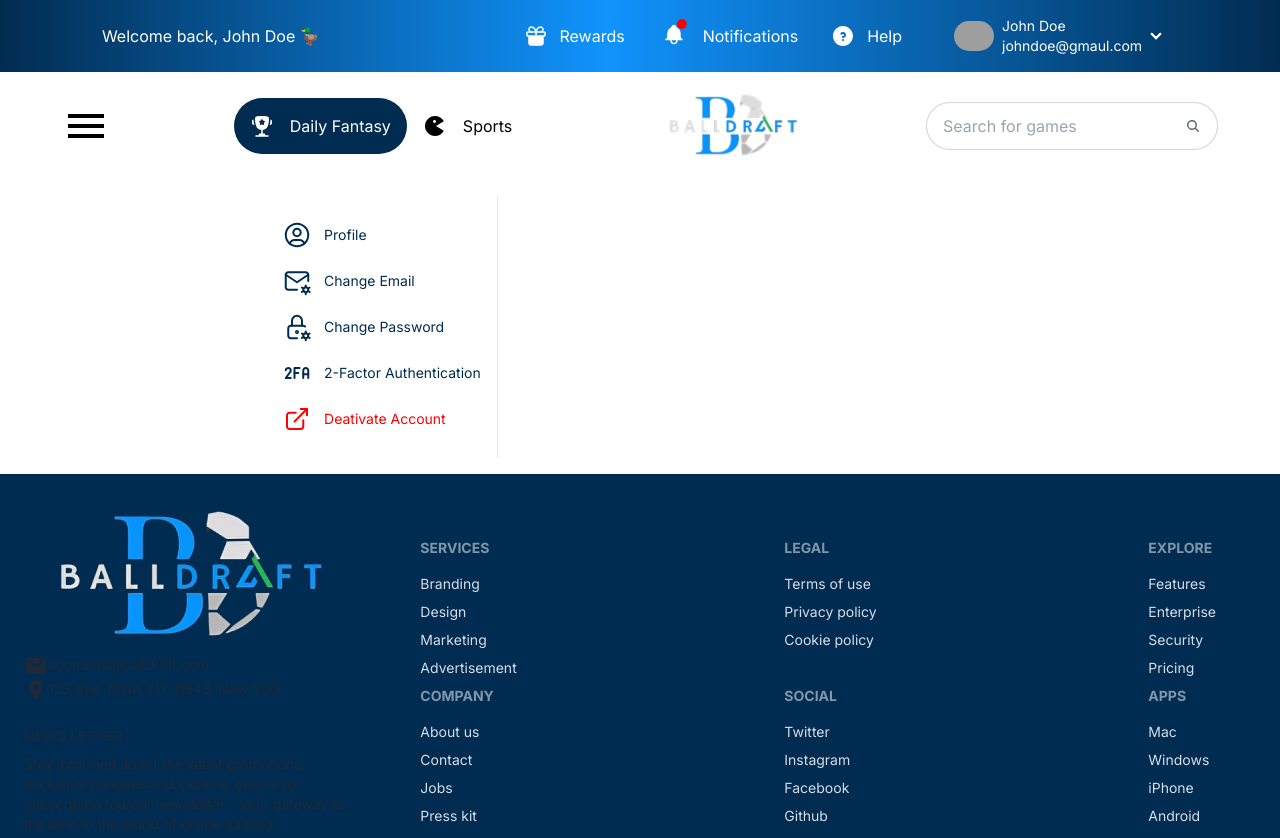
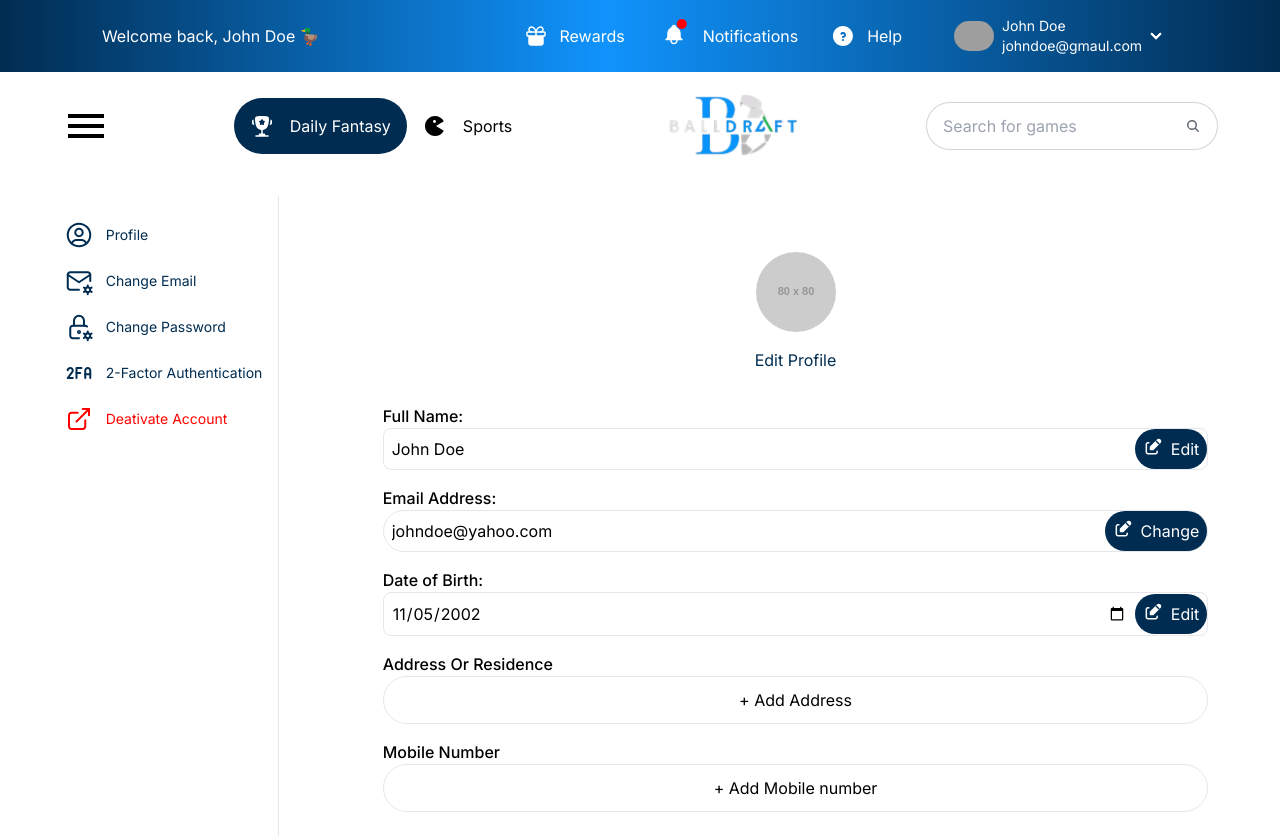
Before and after one commit to romeoscript/balldraft_frontend, a Next.js app: page /Dashboard/settings in a window 1280 px wide. Shown: the top 838 px of the page. Built offline with nearby package versions, Linux system fonts and the light colour scheme; grey boxes are pictures that could not be loaded.

Commit message:
image profile

```diff
--- a/Reusable/Icons/Icons.js
+++ b/Reusable/Icons/Icons.js
@@ -214,6 +214,21 @@ const icons = {
             </defs>
         </svg>
     ),
+    edit: (
+        <svg width="20" height="20" viewBox="0 0 20 20" fill="none" xmlns="http://www.w3.org/2000/svg">
+            <g clip-path="url(#clip0_177_5564)">
+                <path d="M5.83398 5.8335H5.00065C4.55862 5.8335 4.1347 6.00909 3.82214 6.32165C3.50958 6.63421 3.33398 7.05814 3.33398 7.50016V15.0002C3.33398 15.4422 3.50958 15.8661 3.82214 16.1787C4.1347 16.4912 4.55862 16.6668 5.00065 16.6668H12.5007C12.9427 16.6668 13.3666 16.4912 13.6792 16.1787C13.9917 15.8661 14.1673 15.4422 14.1673 15.0002V14.1668" stroke="white" stroke-width="1.5" stroke-linecap="round" stroke-linejoin="round" />
+                <path d="M16.9875 5.48759C17.3157 5.15938 17.5001 4.71424 17.5001 4.25009C17.5001 3.78594 17.3157 3.34079 16.9875 3.01259C16.6593 2.68438 16.2142 2.5 15.75 2.5C15.2858 2.5 14.8407 2.68438 14.5125 3.01259L7.5 10.0001V12.5001H10L16.9875 5.48759Z" fill="white" stroke="white" stroke-width="1.5" stroke-linecap="round" stroke-linejoin="round" />
+                <path d="M13.334 4.1665L15.834 6.6665" stroke="#012C51" stroke-width="1.5" stroke-linecap="round" stroke-linejoin="round" />
+            </g>
+            <defs>
+                <clipPath id="clip0_177_5564">
+                    <rect width="20" height="20" fill="white" />
+                </clipPath>
+            </defs>
+        </svg>
+
+    ),
     twofactor: (
         <svg width="30" height="30" viewBox="0 0 30 30" fill="none" xmlns="http://www.w3.org/2000/svg">
             <g clip-path="url(#clip0_177_13503)">
--- /dev/null
+++ b/components/Accounts/Settings/AddressModal.jsx
@@ -0,0 +1,55 @@
+import React from 'react'
+import { Modal, Progress } from 'antd';
+import { CheckCircleFilled, CheckCircleOutlined } from '@ant-design/icons';
+
+const AddressModal = () => {
+    const profileData = [
+        { label: 'Full Name', completed: true },
+        { label: 'Email Address', completed: true },
+        { label: 'Date Of Birth', completed: true },
+        { label: 'Address', completed: false },
+        { label: 'Mobile Number', completed: false },
+    ];
+
+    const completionRate = (profileData.filter(item => item.completed).length / profileData.length) * 100;
+
+    return (
+        <div className='w-full '>
+
+            <div onClick={() => document.getElementById('my_modal_3').showModal()} className="flex items-center w-full border  rounded-full cursor-pointer w-full  bg-[#fff] p-[0.7rem] flex justify-center items-center">
+                + Add Address
+            </div>
+            <dialog id="my_modal_3" className="modal ">
+                <div className="modal-box bg-white">
+                    <form method="dialog">
+                        <button className="btn btn-sm btn-circle btn-ghost absolute right-2 top-2">✕</button>
+                    </form>
+                    <div className="p-6 text-center bg-white">
+                        <h2 className="text-xl font-semibold">Complete Your Profile</h2>
+                        <p className="text-gray-500 text-sm">This helps validate the accuracy of personal information and security of this account</p>
+                        <div className="my-4">
+                            <Progress percent={completionRate} showInfo={false} strokeColor="#36C86F" trailColor="#D3D3D3" />
+                        </div>
+                        <ul className="text-left space-y-2">
+                            {profileData.map((item, index) => (
+                                <li key={index} className="flex items-center gap-2">
+                                    {item.completed ? (
+                                        <CheckCircleFilled className="text-green-500" />
+                                    ) : (
+                                        <CheckCircleOutlined className="text-gray-400" />
+                                    )}
+                                    {item.label}
+                                </li>
+                            ))}
+                        </ul>
+                        <button className="w-full bg-blue-600 hover:bg-blue-700 text-white py-2 rounded-full mt-4">
+                            Complete profile
+                        </button>
+                    </div>
+                </div>
+            </dialog>
+        </div>
+    )
+}
+
+export default AddressModal
--- /dev/null
+++ b/components/Accounts/Settings/MobileModal.jsx
@@ -0,0 +1,51 @@
+import React from 'react'
+import { Select, Input, Checkbox, Button } from 'antd';
+import { CheckCircleFilled, CheckCircleOutlined } from '@ant-design/icons';
+
+const MobileModal = () => {
+    const profileData = [
+        { label: 'Full Name', completed: true },
+        { label: 'Email Address', completed: true },
+        { label: 'Date Of Birth', completed: true },
+        { label: 'Address', completed: false },
+        { label: 'Mobile Number', completed: false },
+    ];
+
+
+    return (
+        <div className='w-full'>
+            <div onClick={() => document.getElementById('my_modal_4').showModal()} className="flex items-center w-full border  rounded-full cursor-pointer w-full  bg-[#fff] p-[0.7rem] flex justify-center items-center">
+                + Add Mobile number
+            </div>
+            <dialog id="my_modal_4" className="modal">
+                <div className="modal-box bg-white">
+                    <form method="dialog">
+
+                        <button className="btn btn-sm btn-circle btn-ghost absolute right-2 top-2">✕</button>
+                    </form>
+                    <div className="p-6">
+                        <h2 className='text-2xl'>Add Residential Address</h2>
+                        <p className="text-gray-500">This helps us to mail tax forms. Please ensure its up to date</p>
+                        <form className="space-y-4 mt-4">
+                            <Select className="w-full" placeholder="Select country">
+                                <Select.Option value="usa">USA</Select.Option>
+                                <Select.Option value="canada">Canada</Select.Option>
+                            </Select>
+                            <Select className="w-full" placeholder="Select state">
+                                <Select.Option value="ny">New York</Select.Option>
+                                <Select.Option value="ca">California</Select.Option>
+                            </Select>
+                            <Input placeholder="Address" />
+                            <Input placeholder="City" />
+                            <Input placeholder="ZIP code" />
+                            <Checkbox>I confirm this information is correct</Checkbox>
+                            <Button type="primary" className="w-full bg-[#012C51] rounded-full py-[1rem] flex items-center justify-center">Add address</Button>
+                        </form>
+                    </div>
+                </div>
+            </dialog>
+        </div>
+    )
+}
+
+export default MobileModal
--- a/components/Accounts/Settings/ProfileForm.jsx
+++ b/components/Accounts/Settings/ProfileForm.jsx
@@ -1,11 +1,75 @@
-import React from 'react'
+// ProfileForm.js
+"use client"
+import Icon from '@/Reusable/Icons/Icons';
+import React from 'react';
+import AddressModal from './AddressModal';
+import MobileModal from './MobileModal';
+
 
 const ProfileForm = () => {
-  return (
-    <div>
+    return (
+        <div className="p-6 rounded-lg w-[70%]">
+            <div className='flex flex-col items-center gap-4 text-[#012C51] my-[2rem]'>
+                <img
+                    className=" w-20 h-20 rounded-full object-cover"
+                    src="https://via.placeholder.com/80"
+                    alt="Avatar"
+                />
+                Edit Profile
+            </div>
 
-    </div>
-  )
-}
+            <div className="space-y-4 text-black">
+                <div className="flex flex-col items-start">
+                    <label className="w- font-medium">Full Name:</label>
+                    <div className="flex items-center w-full border rounded-lg">
+                        <input
+                            type="text"
+                            defaultValue="John Doe"
+                            className="flex-grow p-2 bg-transparent focus:outline-none"
+                        />
+                        <button className="p-2 text-white bg-[#012C51] rounded-full flex gap-2">
+                            <Icon type="edit" /> Edit
+                        </button>
+                    </div>
+                </div>
+                <div className="flex flex-col items-start">
+                    <label className="w-32 font-medium">Email Address:</label>
+                    <div className="flex items-center w-full border rounded-full">
+                        <input
+                            type="email"
+                            defaultValue="johndoe@yahoo.com"
+                            className="flex-grow p-2 bg-transparent focus:outline-none"
+                        />
+                        <button className="p-2 text-white  bg-[#012C51] rounded-full flex gap-2">
+                            <Icon type="edit" /> Change
+                        </button>
+                    </div>
+                </div>
+                <div className="flex flex-col items-start">
+                    <label className="w-32 font-medium">Date of Birth:</label>
+                    <div className="flex items-center w-full border rounded-lg">
+                        <input
+                            type="date"
+                            defaultValue="2002-11-05"
+                            className="flex-grow p-2 bg-transparent focus:outline-none"
+                        />
+                        <button className="p-2 text-white  bg-[#012C51] rounded-full flex gap-2">
+                            <Icon type="edit" /> Edit
+                        </button>
+                    </div>
+                </div>
+                <div className="flex flex-col items-start">
+                    <label className=" font-medium">Address Or Residence</label>
+                    <AddressModal />
 
-export default ProfileForm
+                </div>
+                <div className="flex flex-col items-start">
+                    <label className="w-32 font-medium">Mobile Number</label>
+                    <MobileModal />
+                </div>
+            </div>
+        </div>
+    );
+};
+
+export default ProfileForm;
```
